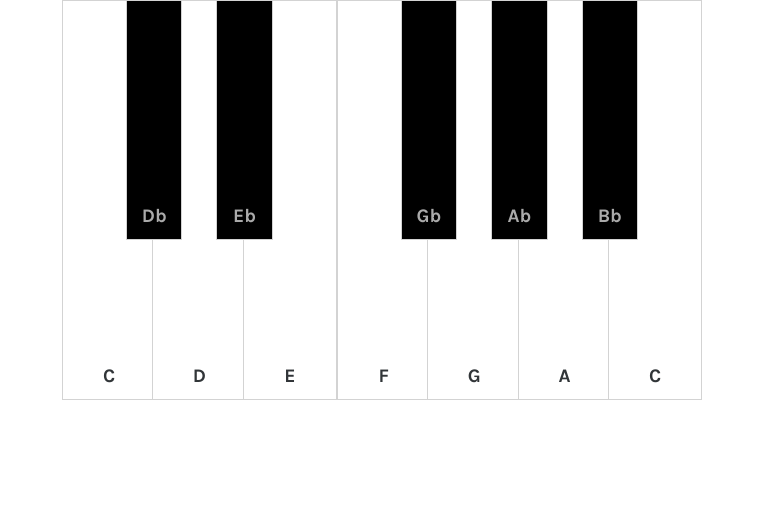
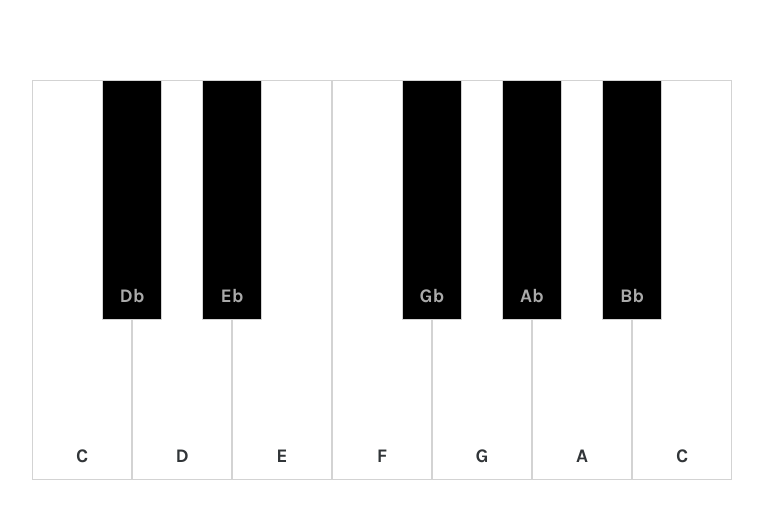
Before and after one commit to DavidPavlovski/react_piano_app, a React (Create React App) app: page / in a window 1280 px wide. Shown: the top 518 px of the page, without its empty margins (258-1021 px from the left). Built offline with nearby package versions, Linux system fonts and the light colour scheme.

Commit message:
style tweeks

```diff
--- a/src/components/key/key.css
+++ b/src/components/key/key.css
@@ -9,12 +9,19 @@
    flex-flow: column nowrap;
    justify-content: end;
    padding-bottom: 12px;
+   cursor: pointer;
 }
 
 .white {
    width: var(--white-key-width);
    height: calc(var(--white-key-width) * 4);
    background-color: #fff;
+}
+.white:hover {
+   background-color: #f3f3f3;
+}
+.white:active {
+   background-color: #d3d3d3;
 }
 
 .black {
@@ -23,6 +30,12 @@
    margin: 0 calc(var(--black-key-width) / -2);
    background-color: #000;
    z-index: 1;
+}
+.black:hover {
+   background-color: #232323;
+}
+.black:active {
+   background-color: #444;
 }
 
 .note-name {
--- a/src/components/piano/piano.css
+++ b/src/components/piano/piano.css
@@ -1,5 +1,5 @@
 .piano-container {
-   width: 50%;
-   margin: auto;
+   width: fit-content;
+   margin: 5rem auto 0;
    display: flex;
 }
--- a/src/index.css
+++ b/src/index.css
@@ -10,5 +10,4 @@
 
 body {
    font-family: 'Karla', sans-serif;
-   min-height: 100vh;
 }
```
